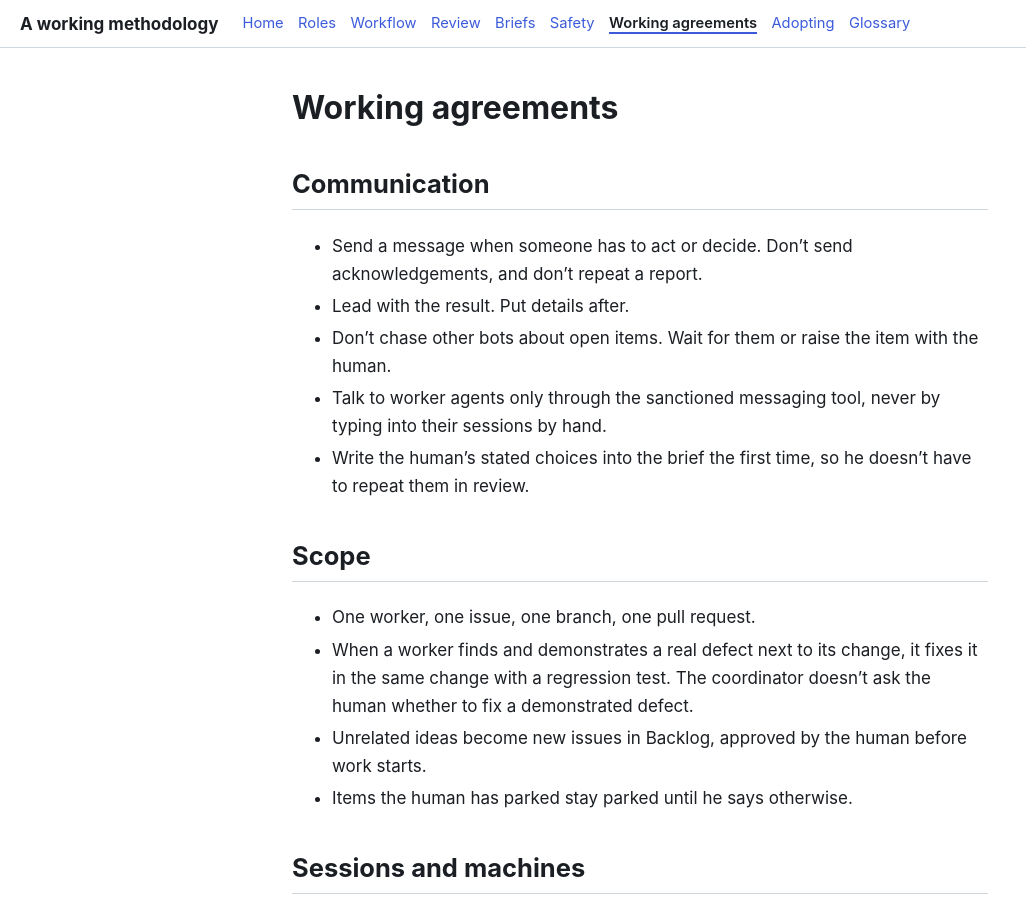
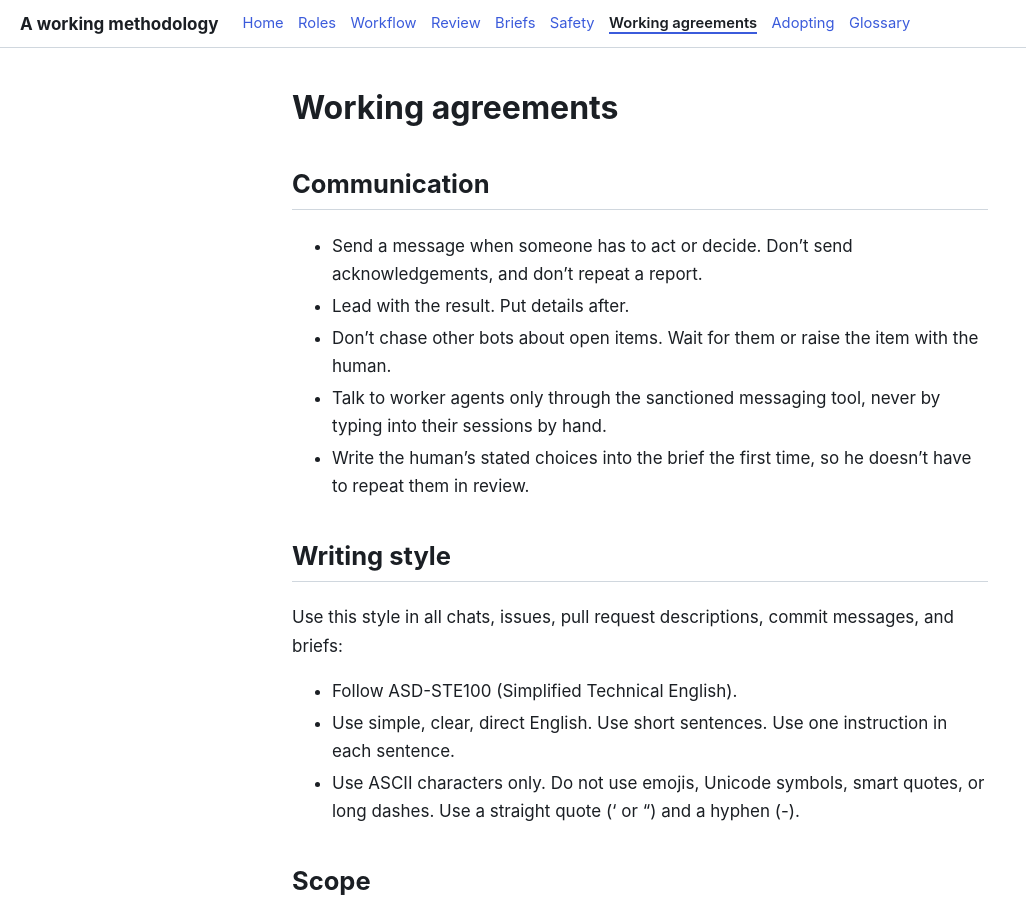
Before and after one commit to tangentcode/methodology, a Jekyll site: the page built from working-agreements.md, in a window 1280 px wide and 900 px high. Shown: the whole window, without its empty margins (0-1026 px from the left). Built offline with Jekyll 4.4.1, drawn with Linux system fonts in a browser that asks for light colours; our own code applies the rules of GitHub Pages for plain Markdown files.

Commit message:
Working agreements: ASD-STE100 writing style, ASCII only (#29)
Co-authored-by: tangentstorm <tangentstorm@users.noreply.github.com>

```diff
--- a/working-agreements.md
+++ b/working-agreements.md
@@ -7,6 +7,14 @@
 - Don't chase other bots about open items. Wait for them or raise the item with the human.
 - Talk to worker agents only through the sanctioned messaging tool, never by typing into their sessions by hand.
 - Write the human's stated choices into the brief the first time, so he doesn't have to repeat them in review.
+
+## Writing style
+
+Use this style in all chats, issues, pull request descriptions, commit messages, and briefs:
+
+- Follow ASD-STE100 (Simplified Technical English).
+- Use simple, clear, direct English. Use short sentences. Use one instruction in each sentence.
+- Use ASCII characters only. Do not use emojis, Unicode symbols, smart quotes, or long dashes. Use a straight quote (' or ") and a hyphen (-).
 
 ## Scope
 
```
Also changed, not shown: briefs.md (+1 -0 lines).
